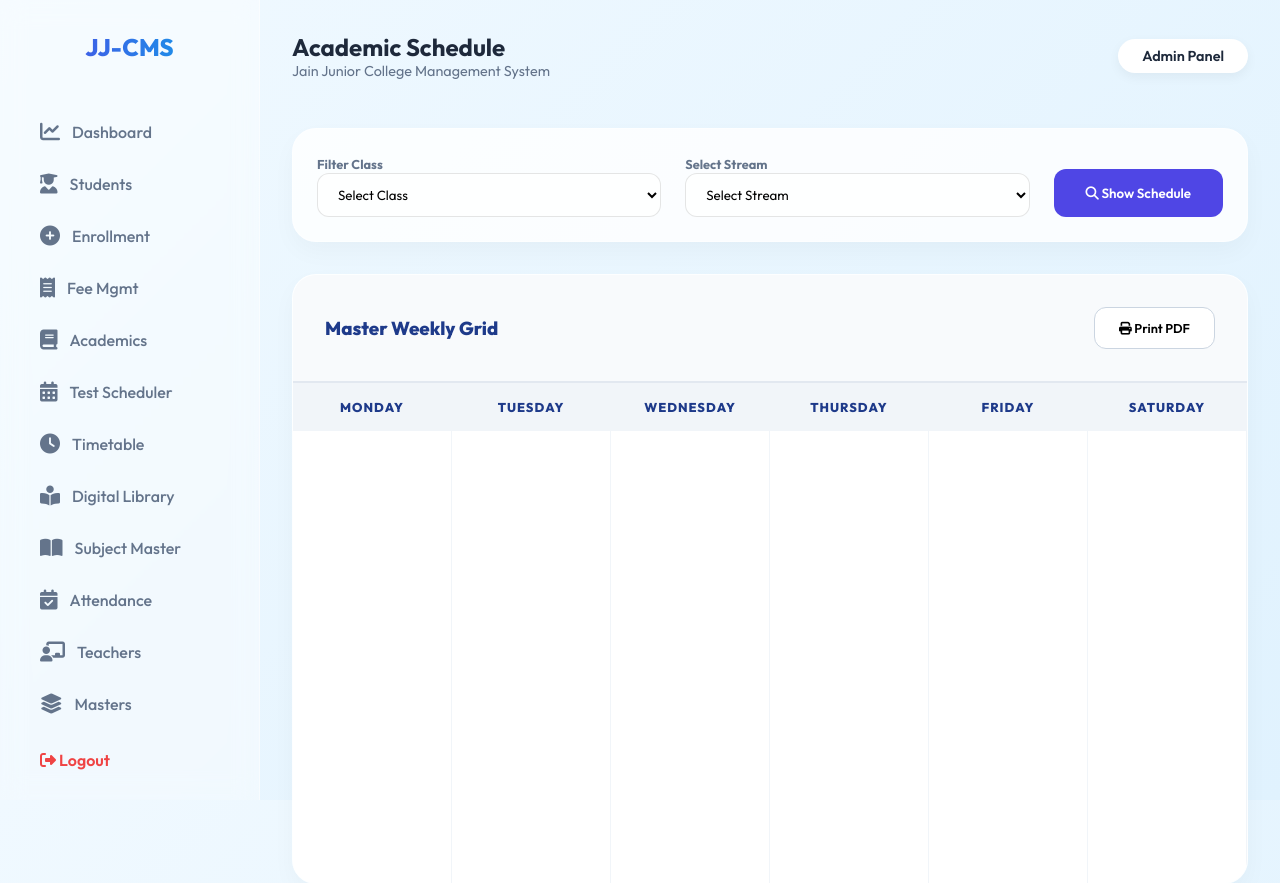
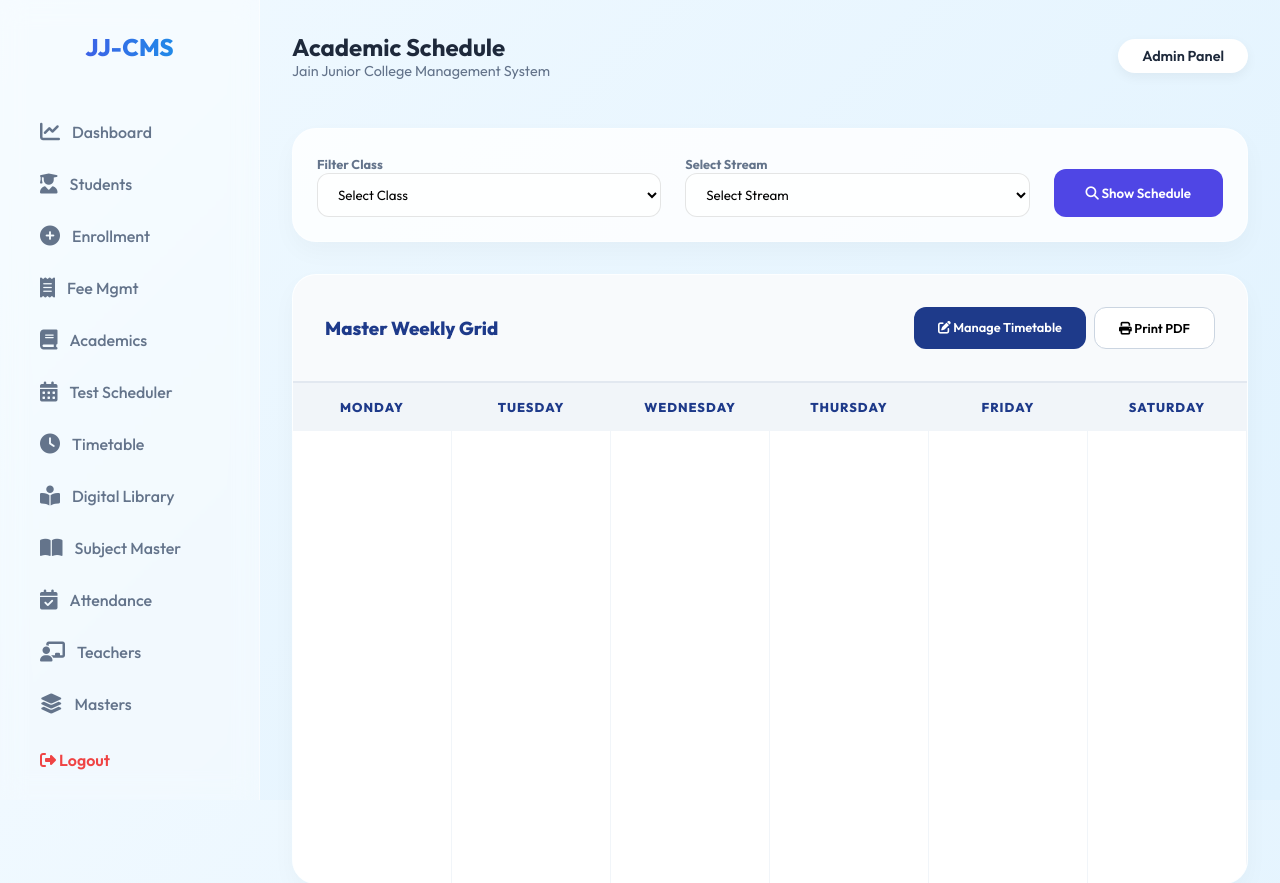
Before and after one commit to jain-junior-college/JJC-Webapp, a Flask app: template templates/timetable/view.html in a window 1280 px wide. Shown: the top 883 px of the page. Run offline with Flask 3, Linux system fonts and the light colour scheme; the template is opened without the code that fills it: values that come from a table or form of the project are taken from there, others are empty; the visitor is signed in with stand-in values (Sample User, id 1); tables that the repository leaves empty hold one stand-in row (values such as "Sample post"); some libraries are stand-ins or nearby versions.

Commit message:
UX Upgrade: Add direct Manage Timetable shortcut to the viewer page

```diff
--- a/templates/timetable/view.html
+++ b/templates/timetable/view.html
@@ -34,7 +34,10 @@
 <div class="glass-card" style="padding: 0; overflow: hidden;">
     <div style="background: #f8fafc; padding: 2rem; border-bottom: 2px solid #e2e8f0; display: flex; justify-content: space-between; align-items: center;">
         <h3 style="margin: 0; font-weight: 800; color: #1e3a8a;">Master Weekly Grid</h3>
-        <button onclick="window.print()" class="btn" style="background: white; border: 1px solid #cbd5e1; font-size: 0.8rem;"><i class="fas fa-print"></i> Print PDF</button>
+        <div style="display: flex; gap: 0.5rem;">
+            <a href="{{ url_for('timetable_manage') }}" class="btn" style="background: #1e3a8a; color: white; text-decoration: none; font-size: 0.8rem;"><i class="fas fa-edit"></i> Manage Timetable</a>
+            <button onclick="window.print()" class="btn" style="background: white; border: 1px solid #cbd5e1; font-size: 0.8rem;"><i class="fas fa-print"></i> Print PDF</button>
+        </div>
     </div>
 
     <div style="display: grid; grid-template-columns: repeat(6, 1fr); background: white;">
```
